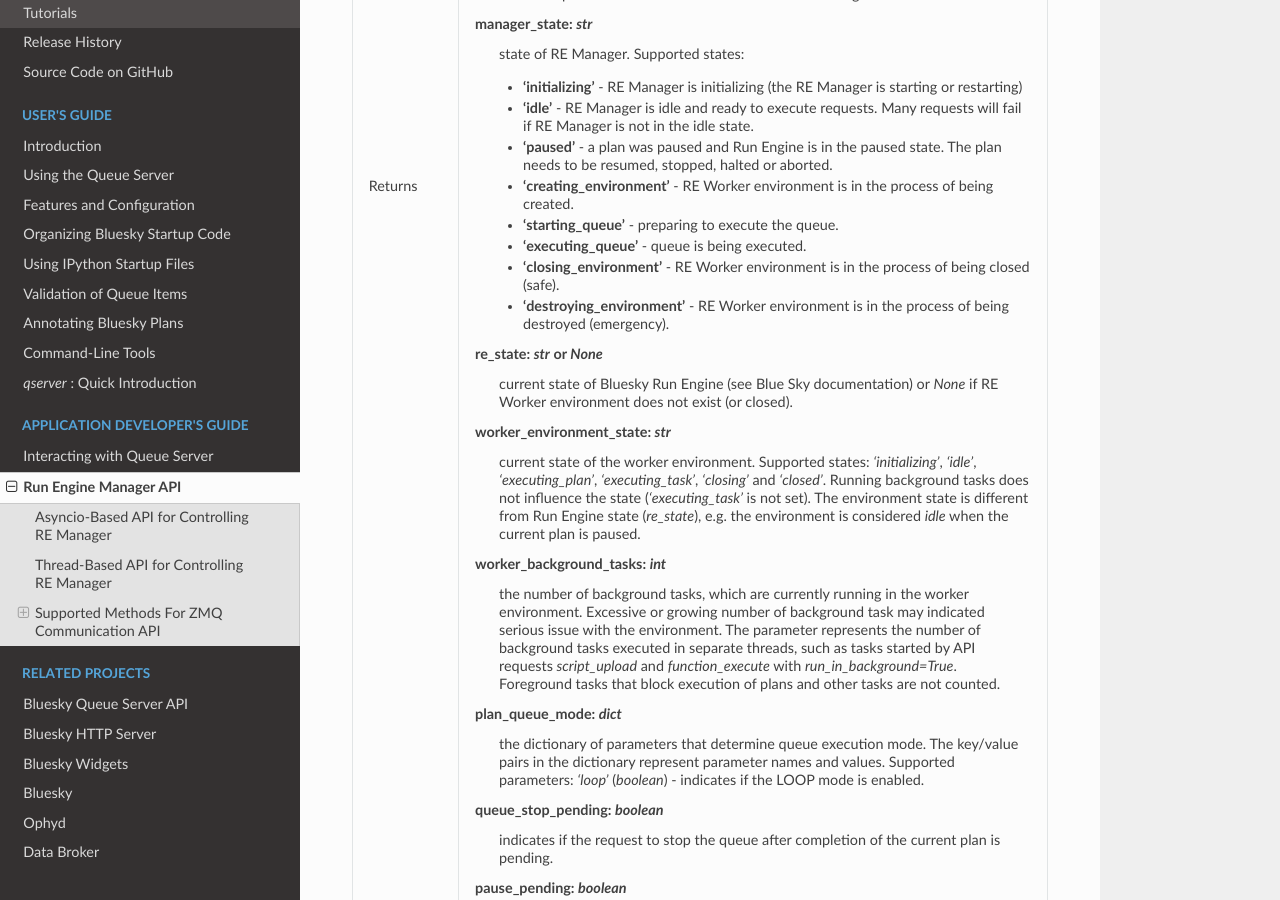
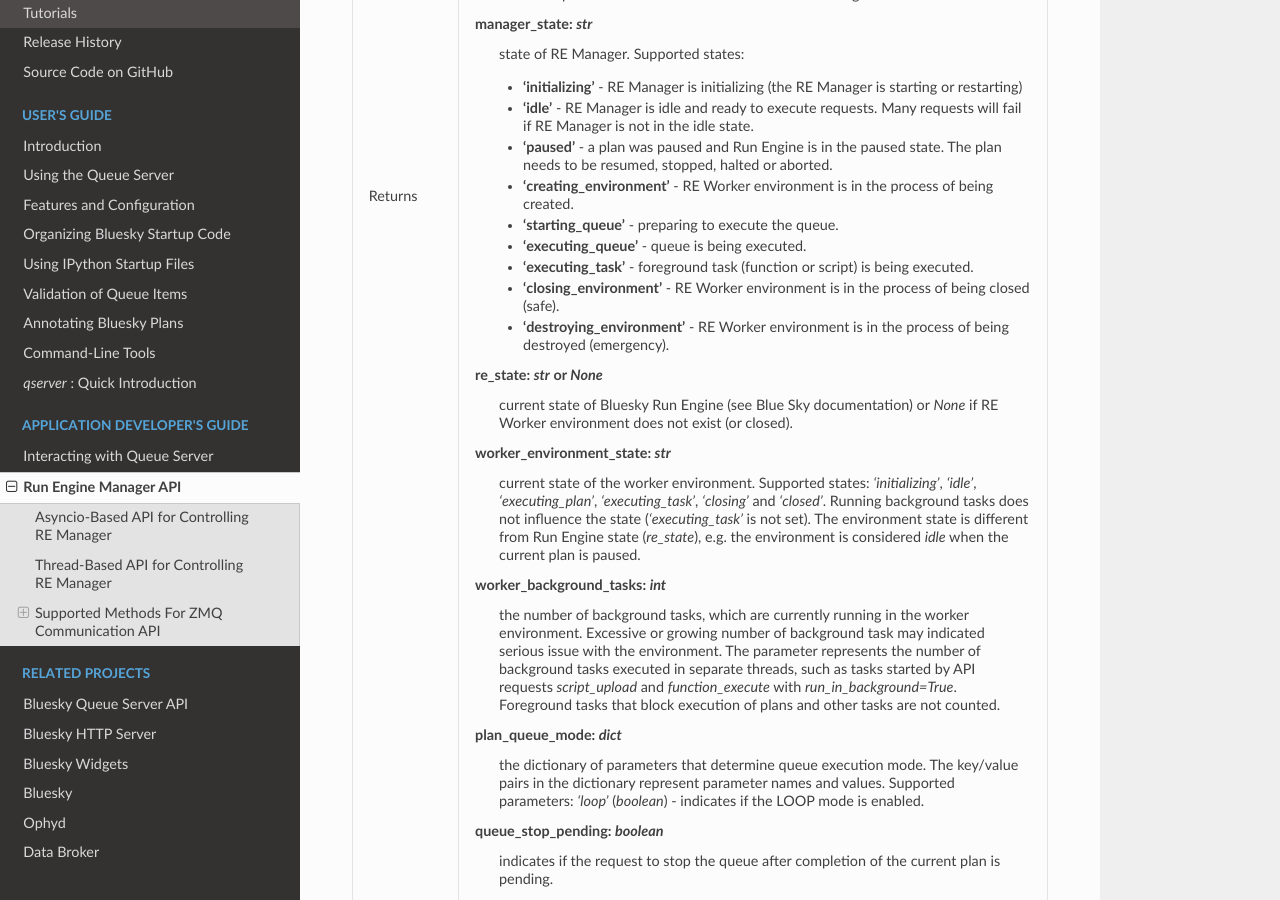
Before and after one commit to bluesky/bluesky-queueserver, a Sphinx documentation site: the page built from docs/source/re_manager_api.rst, in a window 1280 px wide and 900 px high, scrolled down 4394 px. Built offline with Sphinx 7.4.7 and the Read the Docs theme 2.0.0, drawn with Linux system fonts in a browser that asks for light colours.

Commit message:
DOC: add missing 'executing_task' manager state

```diff
--- a/docs/source/re_manager_api.rst
+++ b/docs/source/re_manager_api.rst
@@ -245,6 +245,8 @@
                   - **'starting_queue'** - preparing to execute the queue.
 
                   - **'executing_queue'** - queue is being executed.
+
+                  - **'executing_task'** - foreground task (function or script) is being executed.
 
                   - **'closing_environment'** - RE Worker environment is in the process of being
                     closed (safe).
```
